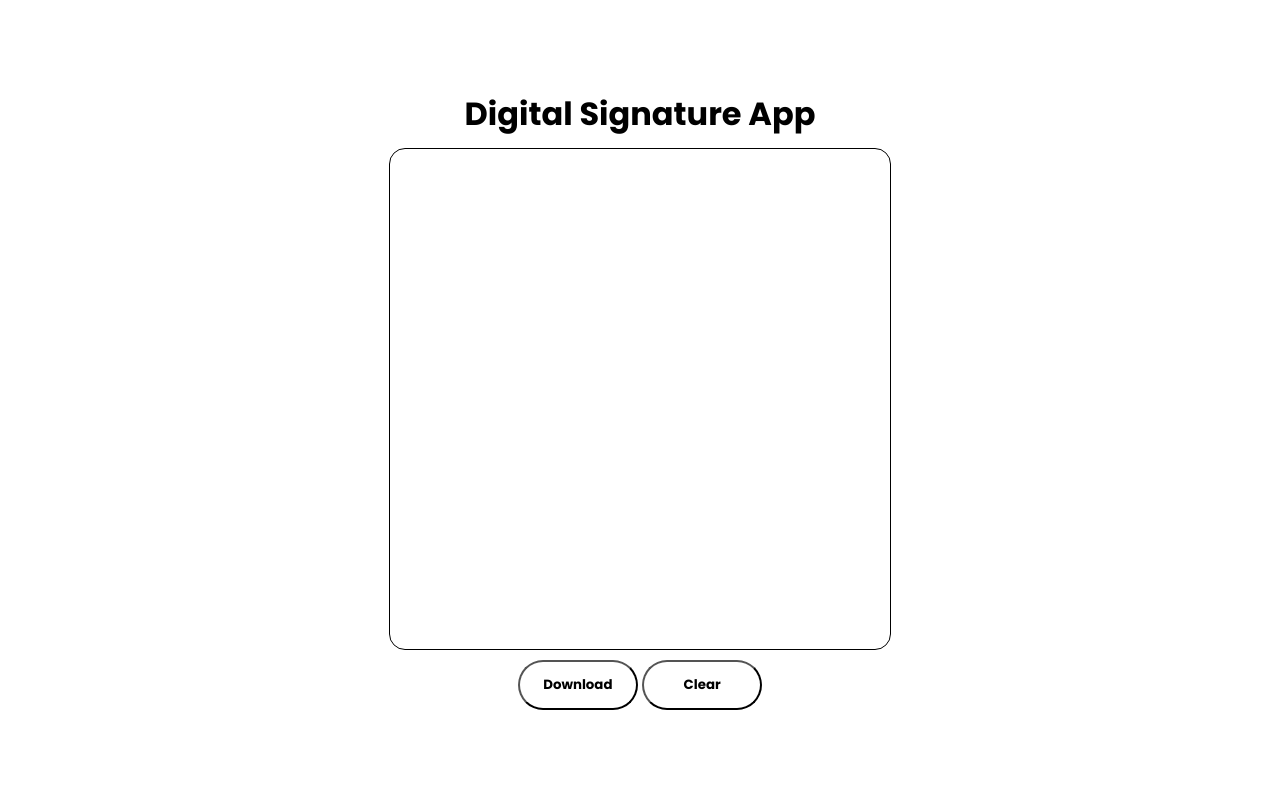
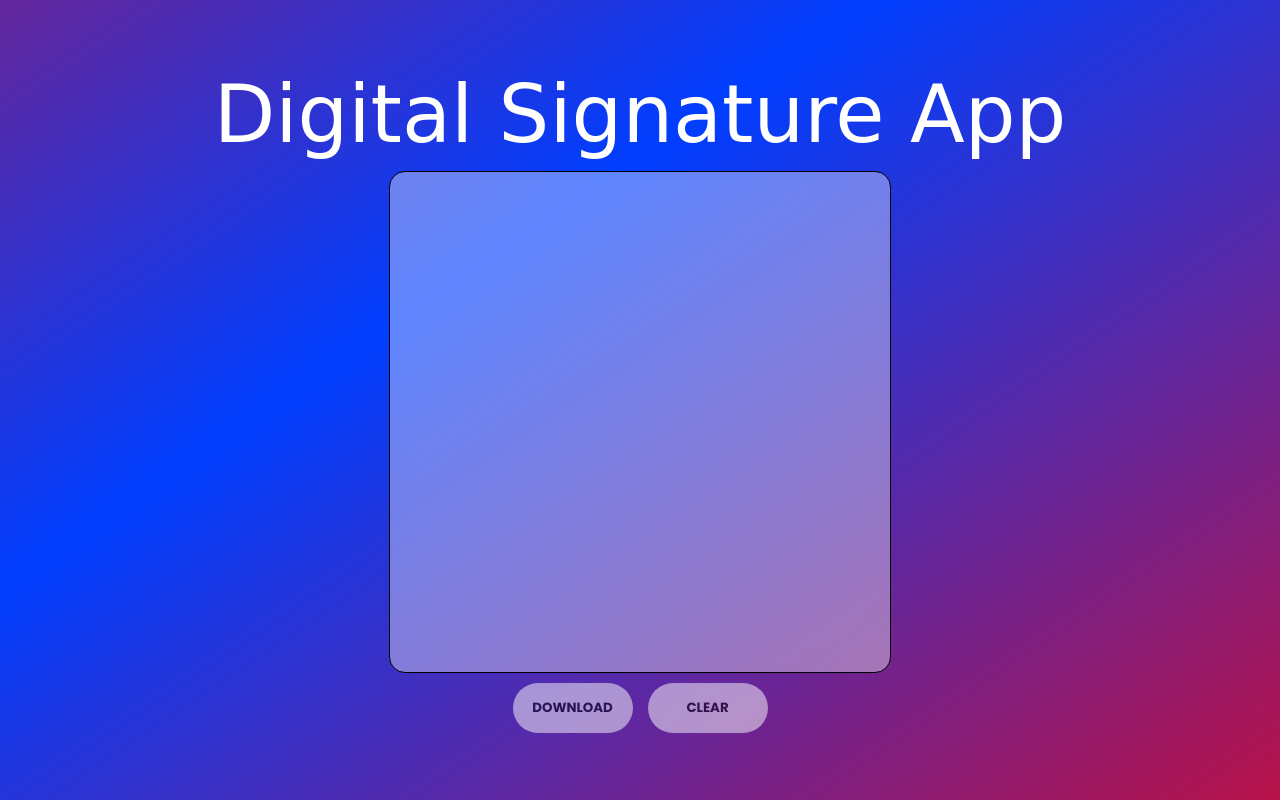
Before and after one commit to codeweavertayyab/javascript-digital-signature-app, a plain HTML site: page index.html in a window 1280 px wide. Drawn offline with Linux system fonts and the light colour scheme; a web font is replaced by a local one.

Commit message:
basicsupdate

```diff
--- a/app.js
+++ b/app.js
@@ -5,16 +5,27 @@ document.addEventListener("DOMContentLoaded", () => {
   const clearBtn = document.querySelector(".clearbtn");
 
   ctx.lineWidth = 4;
-  ctx.lineJoin = "round";
-  ctx.lineCap = "round";
+  ctx.lineJoin = 'round';
+  ctx.lineCap = 'round';
 
   let drawing = false;
+  let isCanvasEmpty = true;
+
+  const enableButtons = () => {
+    downloadBtn.disabled = false;
+    clearBtn.disabled = false;
+  };
+
+  const disableButtons = () => {
+    downloadBtn.disabled = true;
+    clearBtn.disabled = true;
+  };
 
   const getMousePos = (canvas, evt) => {
     const rect = canvas.getBoundingClientRect();
     return {
       x: evt.clientX - rect.left,
-      y: evt.clientY - rect.top,
+      y: evt.clientY - rect.top
     };
   };
 
@@ -22,7 +33,7 @@ document.addEventListener("DOMContentLoaded", () => {
     const rect = canvas.getBoundingClientRect();
     return {
       x: touch.clientX - rect.left,
-      y: touch.clientY - rect.top,
+      y: touch.clientY - rect.top
     };
   };
 
@@ -31,6 +42,10 @@ document.addEventListener("DOMContentLoaded", () => {
     const pos = getMousePos(canvas, e);
     ctx.beginPath();
     ctx.moveTo(pos.x, pos.y);
+    if (isCanvasEmpty) {
+      enableButtons();
+      isCanvasEmpty = false;
+    }
   };
 
   const draw = (e) => {
@@ -47,6 +62,8 @@ document.addEventListener("DOMContentLoaded", () => {
 
   const clearCanvas = () => {
     ctx.clearRect(0, 0, canvas.width, canvas.height);
+    disableButtons();
+    isCanvasEmpty = true;
   };
 
   const downloadSignature = () => {
@@ -54,6 +71,7 @@ document.addEventListener("DOMContentLoaded", () => {
     link.download = "signature.png";
     link.href = canvas.toDataURL();
     link.click();
+    clearCanvas();
   };
 
   canvas.addEventListener("mousedown", startDrawing);
--- a/index.html
+++ b/index.html
@@ -11,8 +11,8 @@
       <h1>Digital Signature App</h1>
       <canvas id="signCanvas" height="500" width="500"></canvas>
       <div class="controls">
-        <button class="btn downloadbtn" id="downloadbtn">Download</button>
-        <button class="btn clearbtn" id="clearbtn">Clear</button>
+        <button class="btn downloadbtn" id="downloadbtn" disabled>Download</button>
+        <button class="btn clearbtn" id="clearbtn" disabled>Clear</button>
       </div>
     </div>
   </body>
--- a/style.css
+++ b/style.css
@@ -1,9 +1,27 @@
-@import url("https://fonts.googleapis.com/css2?family=Poppins:ital,wght@0,100;0,200;0,300;0,400;0,500;0,600;0,700;0,800;0,900;1,100;1,200;1,300;1,400;1,500;1,600;1,700;1,800;1,900&display=swap");
+@import url("https://fonts.googleapis.com/css2?family=Birthstone&family=Dancing+Script:wght@400..700&family=Julius+Sans+One&family=Marck+Script&family=Playwrite+IS:wght@100..400&display=swap");
+@import url("https://fonts.googleapis.com/css2?family=Birthstone&family=Dancing+Script:wght@400..700&family=Julius+Sans+One&family=Marck+Script&family=Playwrite+IS:wght@100..400&family=Poppins:ital,wght@0,100;0,200;0,300;0,400;0,500;0,600;0,700;0,800;0,900;1,100;1,200;1,300;1,400;1,500;1,600;1,700;1,800;1,900&display=swap");
 * {
   margin: 0%;
   padding: 0%;
   box-sizing: border-box;
   font-family: "Poppins", sans-serif;
+}
+body {
+  background: linear-gradient(146deg, #ff0000, #003eff, #ff0000);
+  background-size: 180% 180%;
+  animation: gradient-animation 18s ease infinite;
+}
+
+@keyframes gradient-animation {
+  0% {
+    background-position: 0% 50%;
+  }
+  50% {
+    background-position: 100% 50%;
+  }
+  100% {
+    background-position: 0% 50%;
+  }
 }
 
 .container {
@@ -14,11 +32,24 @@
   justify-content: center;
   align-items: center;
 }
+.container h1 {
+  color: white;
+  font-size: 80px;
+  font-weight: normal;
+  font-family: "Birthstone", cursive;
+}
 canvas {
+  background-color: rgba(255, 255, 255, 0.371);
   border: 1px solid black;
   border-radius: 16px;
   touch-action: none;
   margin: 10px;
+  backdrop-filter: blur(10px);
+}
+.controls {
+  width: 270px;
+  display: flex;
+  justify-content: space-around;
 }
 .btn {
   height: 50px;
@@ -29,8 +60,18 @@ canvas {
   font-weight: bold;
   cursor: pointer;
   transition: 0.3s ease-in-out;
+  border: none;
+  text-transform: uppercase;
 }
 .btn:hover {
-  background-color: black;
-  color: white;
+  box-shadow: 5px 5px 2px black;
+  transform: translateY(-5px);
 }
+
+/* Disabled button styles */
+.btn:disabled {
+  cursor: not-allowed;
+  opacity: 0.5;
+  box-shadow: none;
+  transform: none;
+}
```
